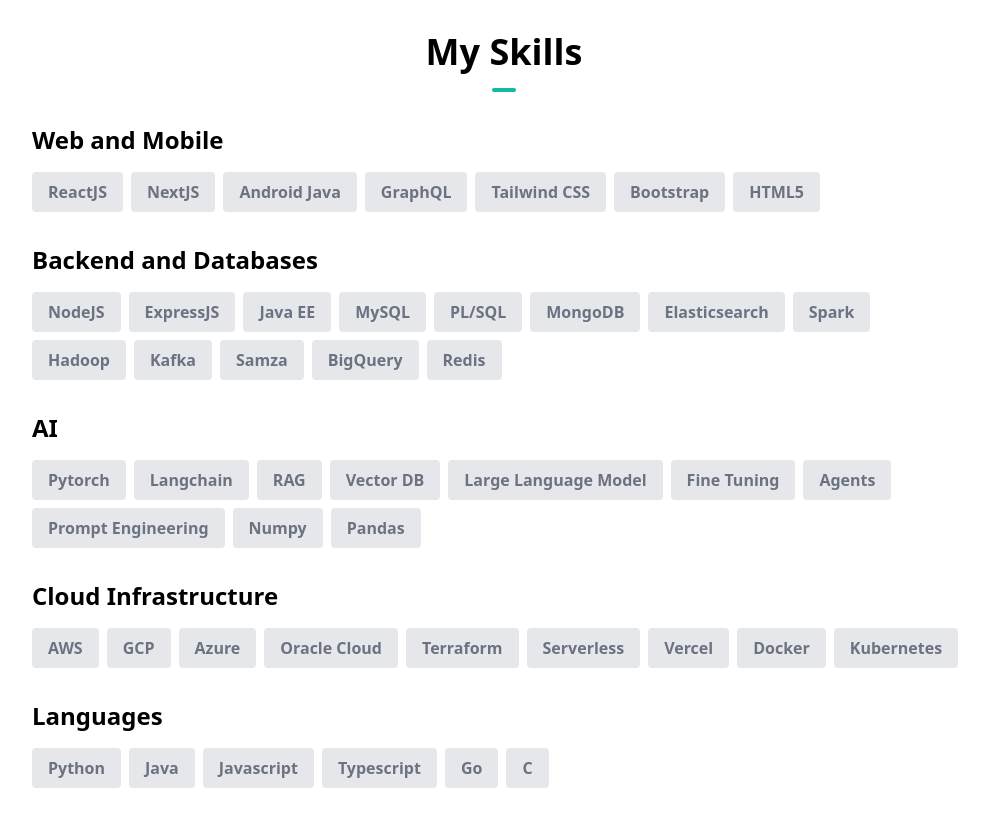
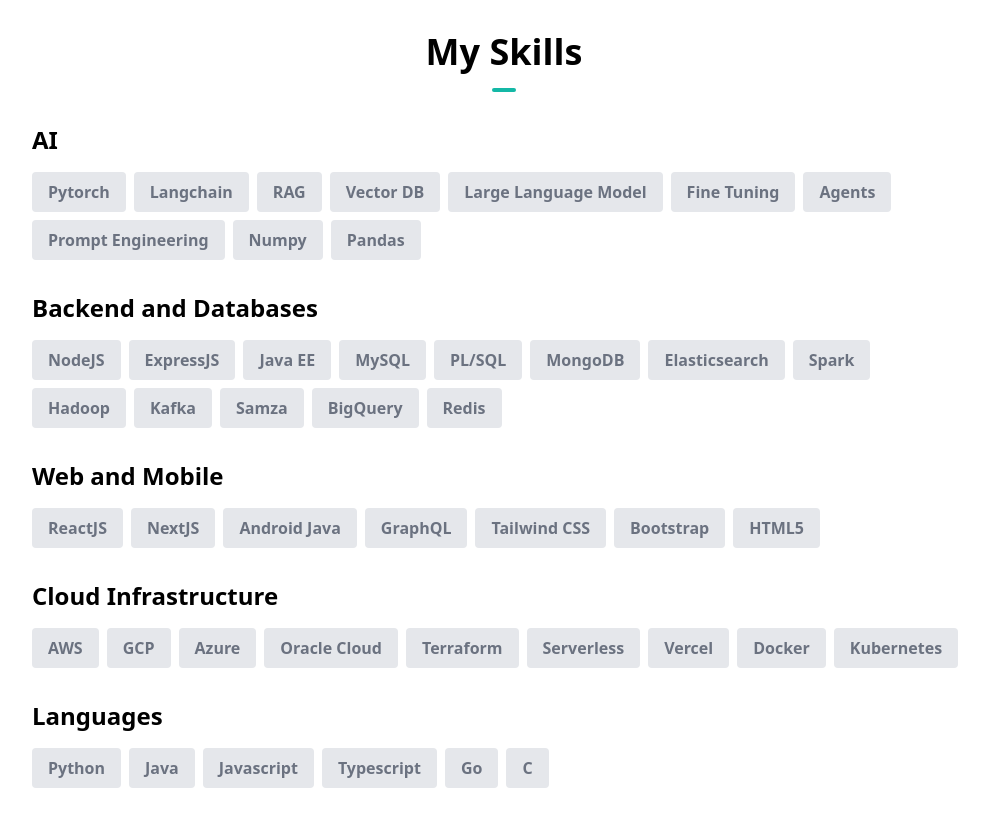
Before and after one commit to kirubarajm/kirubarajm-portfolio-website, a Next.js app: page / in a window 1280 px wide. Shown: the part 920-1746 px from the top of the page, without its empty margins (136-1125 px from the left). Built offline with nearby package versions, Linux system fonts and the light colour scheme.

Commit message:
Changed order of skill categories

```diff
--- a/src/components/AboutSection.tsx
+++ b/src/components/AboutSection.tsx
@@ -29,11 +29,11 @@
           <hr className="w-6 h-1 mx-auto my-4 bg-teal-500 border-0 rounded"></hr>
         </h1>
         <div className="space-y-10 md:space-y-6 md:p-4">
-          <div>
-            <h1 className="text-2xl font-bold mb-4">Web and Mobile</h1>
+        <div>
+            <h1 className="text-2xl font-bold mb-4">AI</h1>
             {/* <hr className="w-full h-1 my-2 bg-gray-300 border-0 rounded"></hr> */}
             <div className="flex flex-wrap">
-              {webMobileSkills.map((skill, idx) => (
+              {aiSkills.map((skill, idx) => (
                 <p key={idx} className="bg-gray-200 px-4 py-2 mr-2 mb-2 text-gray-500 rounded font-semibold">
                   {skill}
                 </p>
@@ -52,10 +52,10 @@
             </div>
           </div>
           <div>
-            <h1 className="text-2xl font-bold mb-4">AI</h1>
+            <h1 className="text-2xl font-bold mb-4">Web and Mobile</h1>
             {/* <hr className="w-full h-1 my-2 bg-gray-300 border-0 rounded"></hr> */}
             <div className="flex flex-wrap">
-              {aiSkills.map((skill, idx) => (
+              {webMobileSkills.map((skill, idx) => (
                 <p key={idx} className="bg-gray-200 px-4 py-2 mr-2 mb-2 text-gray-500 rounded font-semibold">
                   {skill}
                 </p>
```
